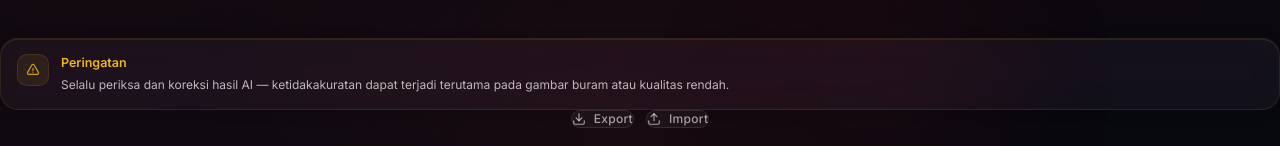
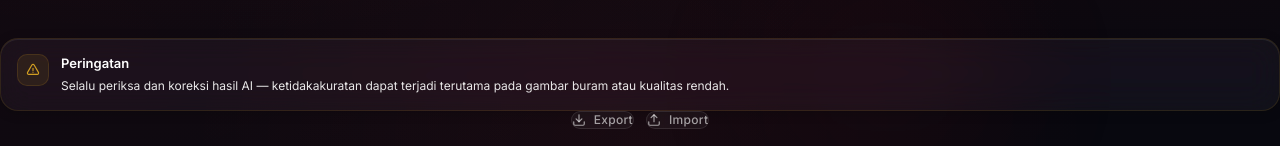
Before and after one commit to qodirs30/Transcript-Nota, a React (Vite) app in the folder client/: page / in a window 1280 px wide. Both pictures are taken after a click on the button "amiiiiiinnnn". Shown: the part 563-709 px from the top of the page. Built offline with nearby package versions, Linux system fonts and the light colour scheme.

Commit message:
style: Increase text contrast in WarningBanner

```diff
--- a/client/src/components/WarningBanner.tsx
+++ b/client/src/components/WarningBanner.tsx
@@ -26,8 +26,8 @@ export default function WarningBanner() {
           </svg>
         </div>
         <div>
-          <p style={{ fontSize: '12.5px', fontWeight: 600, color: 'rgba(251,191,36,0.95)', marginBottom: '3px' }}>Peringatan</p>
-          <p style={{ fontSize: '12px', color: 'rgba(255,255,255,0.7)', lineHeight: 1.55 }}>
+          <p style={{ fontSize: '13px', fontWeight: 600, color: '#fff', marginBottom: '3px' }}>Peringatan</p>
+          <p style={{ fontSize: '12px', color: 'rgba(255,255,255,0.9)', lineHeight: 1.55 }}>
             Selalu periksa dan koreksi hasil AI — ketidakakuratan dapat terjadi terutama pada gambar buram atau kualitas rendah.
           </p>
         </div>
```
